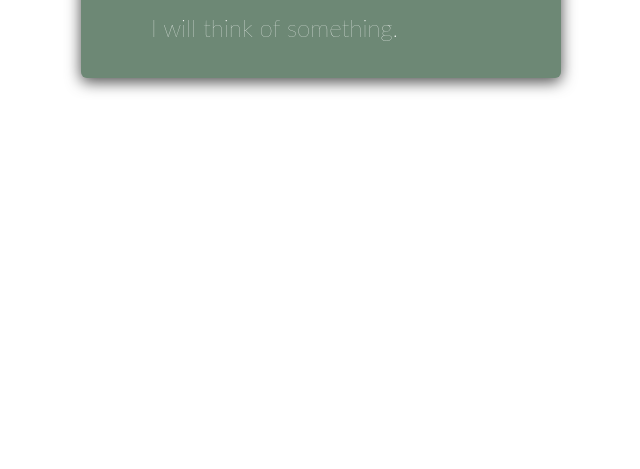
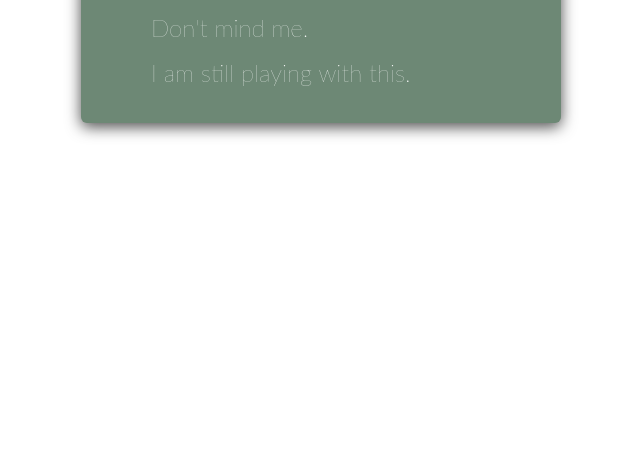
Before and after one commit to thc768/thc768.github.io, a plain HTML site: page index.html in a window 1280 px wide. Shown: the part 331-800 px from the top of the page, without its empty margins (319-959 px from the left). Drawn offline with Linux system fonts and the light colour scheme.

Commit message:
anotehr small edit

```diff
--- a/index.html
+++ b/index.html
@@ -25,7 +25,8 @@
         <img src="GHP_THC768logo2.svg" alt="thc768 logo" style="margin-left: 70px;padding-bottom: 20px;">
         <hr / style="width:335px; border: 0; border-bottom: 1px dotted #ccc; background: none; ">
 
-        <h1> I will think of something. </h1>
+        <h1> Don't mind me.</h1>
+        <h1> I am still playing with this. </h1>
 
 
         </div>
```
